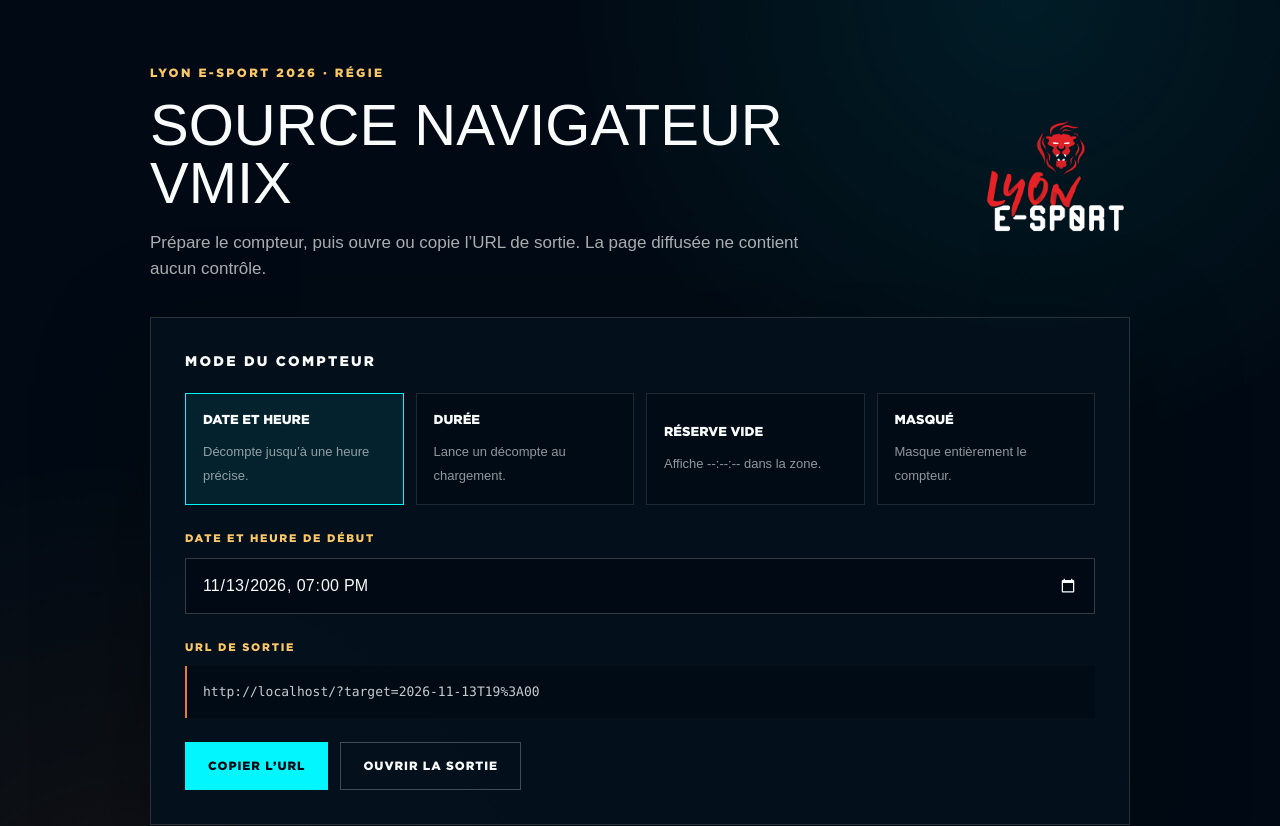
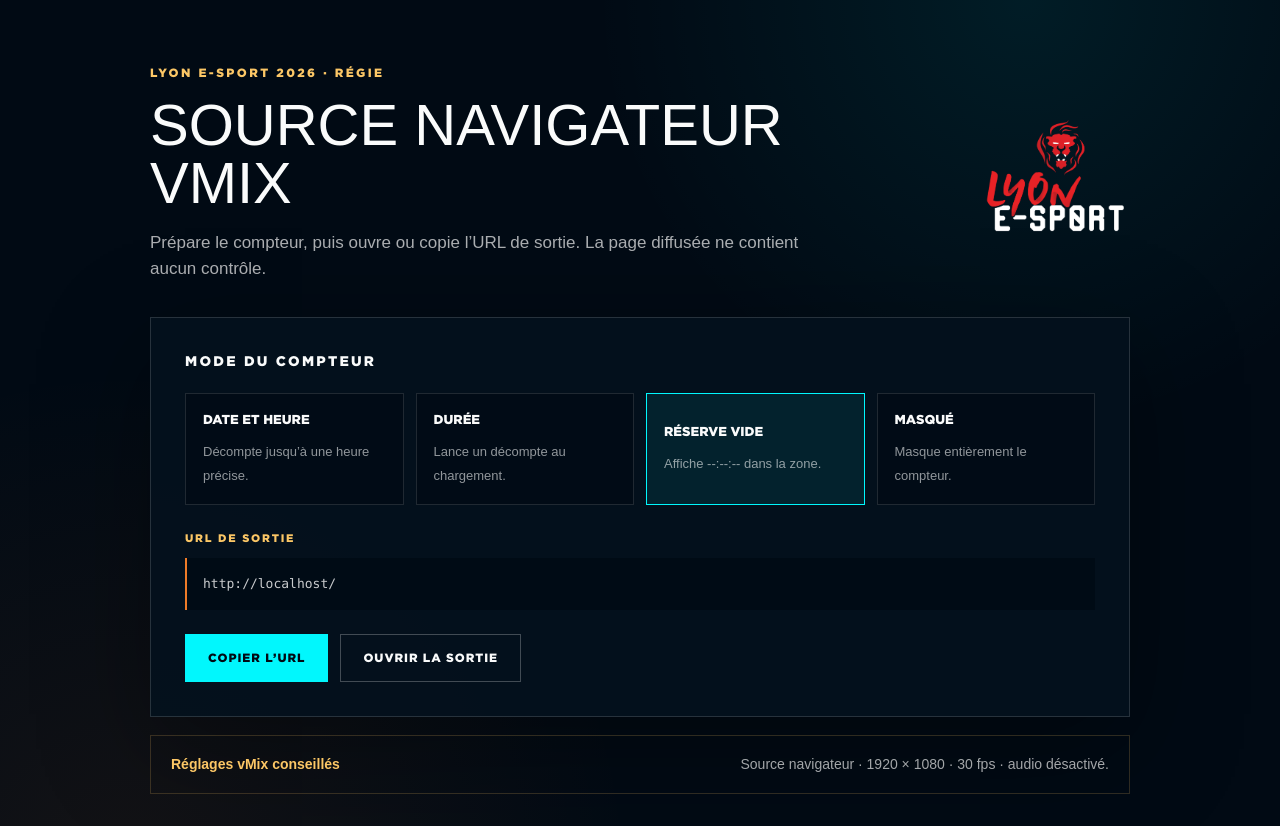
Before and after one commit to MaximeDO-Apitech/lyon-esport-2026, a Next.js app: page /control in a window 1280 px wide. Shown: the top 826 px of the page. Built offline with nearby package versions, Linux system fonts and the light colour scheme.

Commit message:
Leave unknown opening time unset

```diff
--- a/app/control/panel.tsx
+++ b/app/control/panel.tsx
@@ -7,8 +7,8 @@ import { useEffect, useMemo, useState } from "react";
 type TimerMode = "target" | "duration" | "placeholder" | "hidden";
 
 export function ControlPanel() {
-  const [mode, setMode] = useState<TimerMode>("target");
-  const [target, setTarget] = useState("2026-11-13T19:00");
+  const [mode, setMode] = useState<TimerMode>("placeholder");
+  const [target, setTarget] = useState("");
   const [durationMinutes, setDurationMinutes] = useState("15");
   const [origin, setOrigin] = useState("");
   const [copyLabel, setCopyLabel] = useState("Copier l’URL");
```
